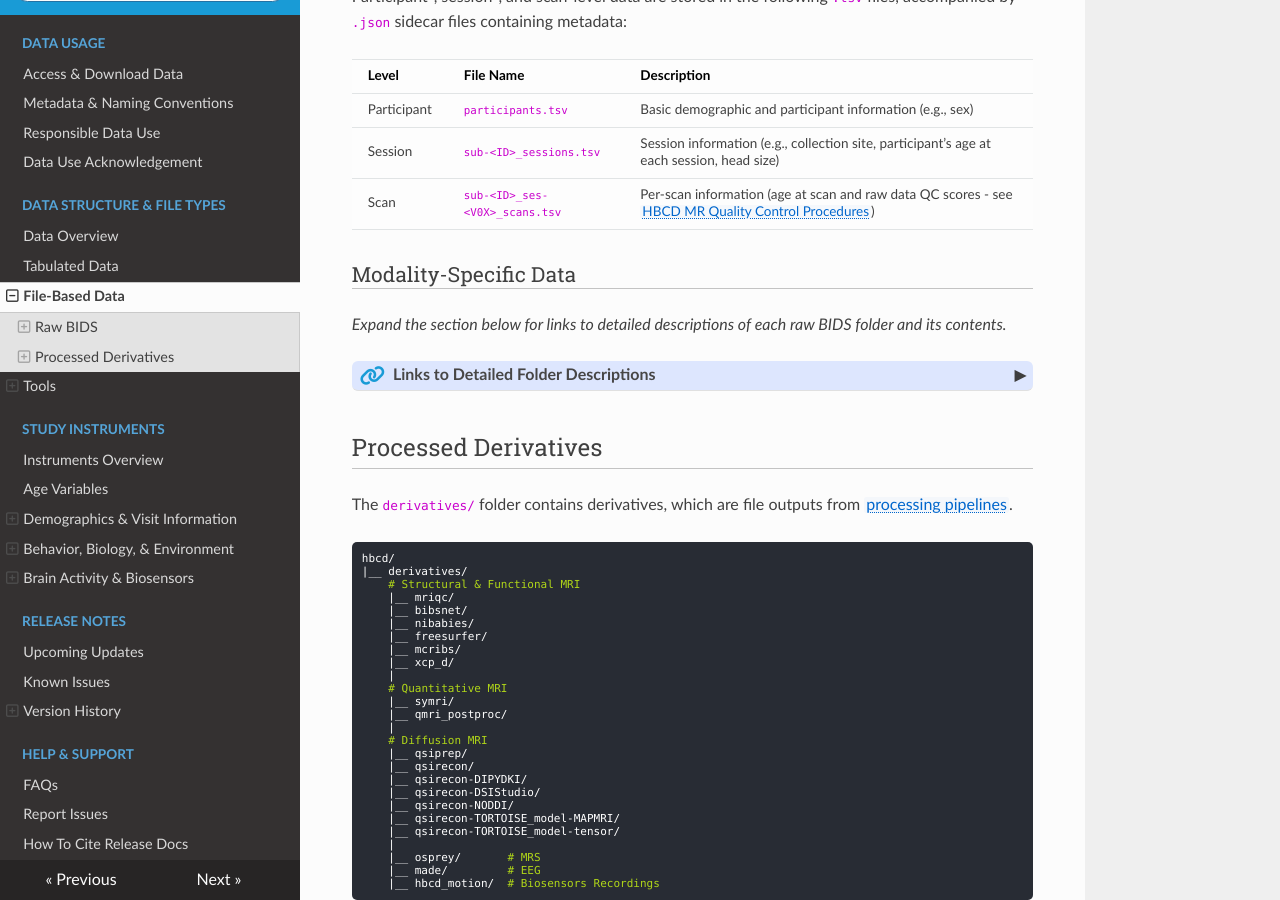
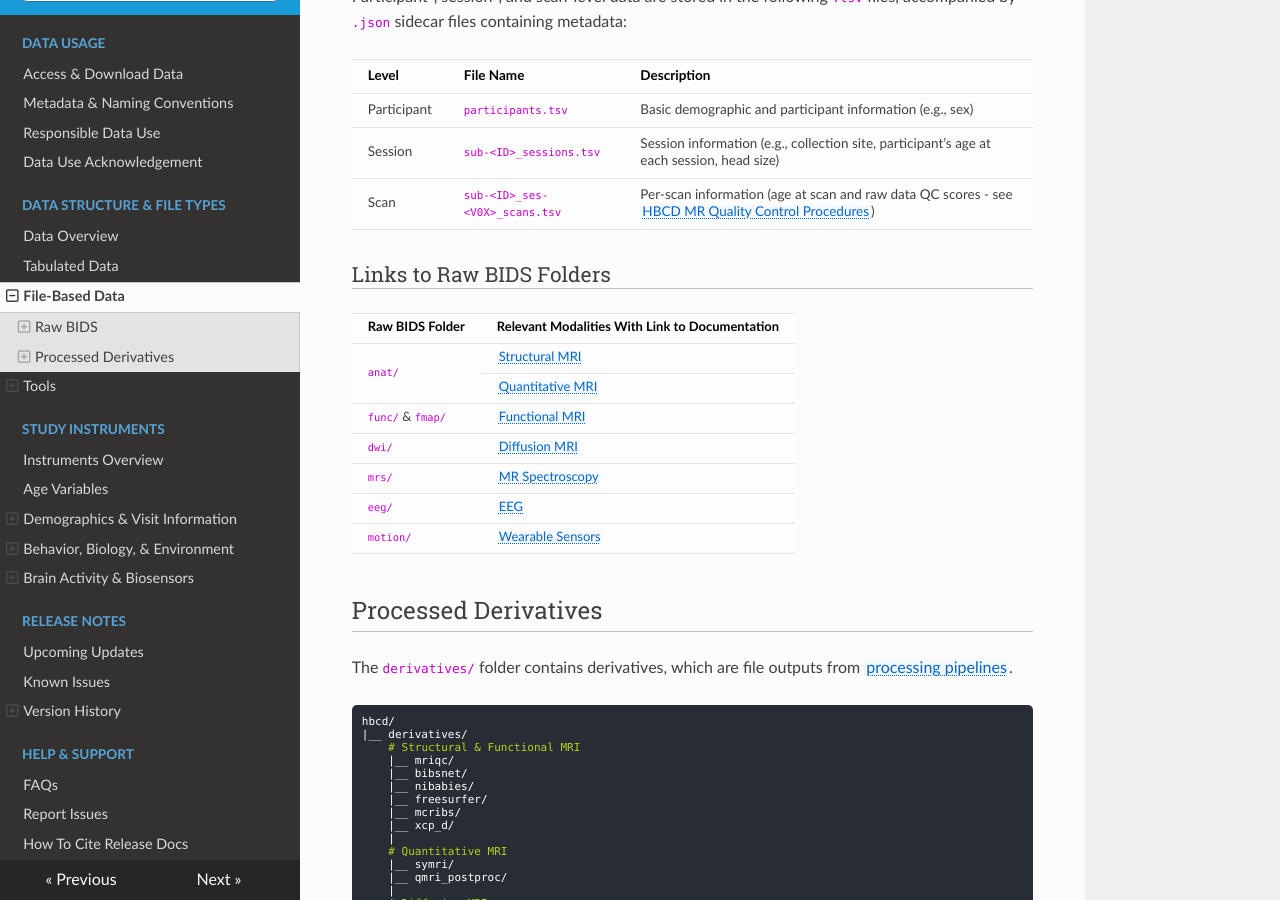
Before and after one commit to nbdc-datahub/hbcd-docs, an MkDocs documentation site: the page built from docs/datacuration/file-based-data.md, in a window 1280 px wide and 900 px high, scrolled down 911 px. Built offline with MkDocs 1.6.1, drawn with Linux system fonts in a browser that asks for light colours; nearby versions of some CDN libraries.

Commit message:
fix typo

```diff
--- a/docs/datacuration/file-based-data.md
+++ b/docs/datacuration/file-based-data.md
@@ -61,21 +61,9 @@ Participant-, session-, and scan-level data are stored in the following `.tsv` f
 </tbody>
 </table>
 
-### Modality-Specific Data
-<i>Expand the section below for links to detailed descriptions of each raw BIDS folder and its contents.</i>
+### Links to Raw BIDS Folders
 
-<div id="rawbids-links" class="table-banner" onclick="toggleCollapse(this)">
-  <span class="emoji"><i class="fa-solid fa-link"></i></span>
-  <span class="text-with-link">
-<span class="text">Links to Detailed Folder Descriptions</span>
-  <a class="anchor-link" href="#rawbids-links" title="Copy link">
-  <i class="fa-solid fa-link"></i>
-  </a>
-  </span>
-  <span class="arrow">▸</span>
-</div>
-<div class="table-collapsible-content">
-<table class="table-no-vertical-lines" style="width: 100%; border-collapse: collapse; table-layout: fixed;">
+<table class="compact-table-no-vertical-lines" style="width: 100%; border-collapse: collapse; table-layout: fixed;">
 <thead>
 <tr>
   <th>Raw BIDS Folder</th>
@@ -112,7 +100,6 @@ Participant-, session-, and scan-level data are stored in the following `.tsv` f
 </tr>
 </tbody>
 </table>
-</div>
 
 ## Processed Derivatives
 
--- a/docs/instruments/mri/mrs.md
+++ b/docs/instruments/mri/mrs.md
@@ -28,7 +28,7 @@ MRS release data include **file-based** (raw and processed data files in modalit
 <div id="rawbids" class="table-banner" onclick="toggleCollapse(this)" style="background-color: #dde6fe;">
   <span class="emoji"><i class="fa fa-folder-tree"></i></span>
   <span class="text-with-link">
-<span class="text">Raw BIDS Files (<code>func/</code> & <code>fmap/</code>)</span>
+<span class="text">Raw BIDS Files (<code>mrs/</code>)</span>
   <a class="anchor-link" href="#rawbids" title="Copy link">
   <i class="fa-solid fa-link"></i>
   </a>
```
